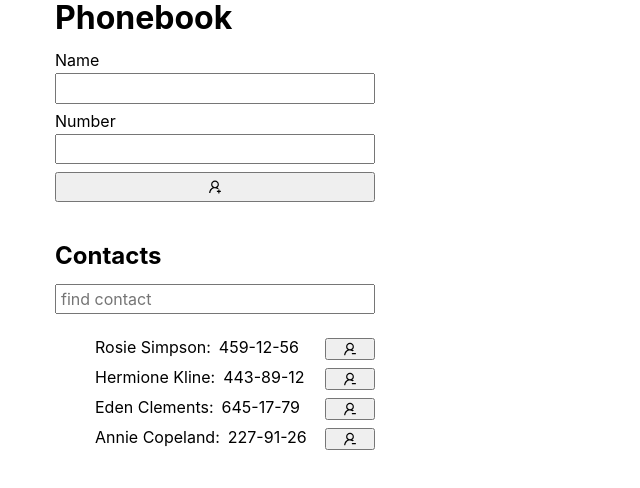
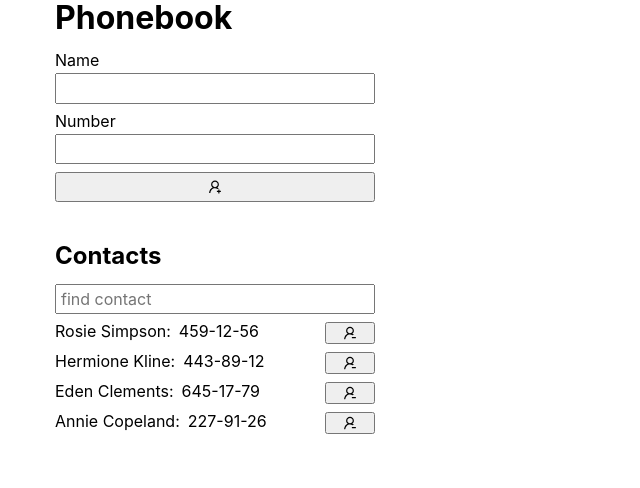
Before and after one commit to ivan-bilenkyi/goit-react-hw-02-phonebook, a React (Create React App) app: page / in a window 1280 px wide. Shown: the top 488 px of the page, without its empty margins (0-640 px from the left). Built offline with nearby package versions, Linux system fonts and the light colour scheme.

Commit message:
fix style

```diff
--- a/src/components/GlobalStyle.js
+++ b/src/components/GlobalStyle.js
@@ -16,6 +16,12 @@ export const GlobalStyle = createGlobalStyle`
       monospace;
   }
 
+  ul {
+  list-style: none;
+  margin: 0;
+  padding: 0;
+  }
+
   h1, h2 {
     margin: 0 0 14px;
   }
```
